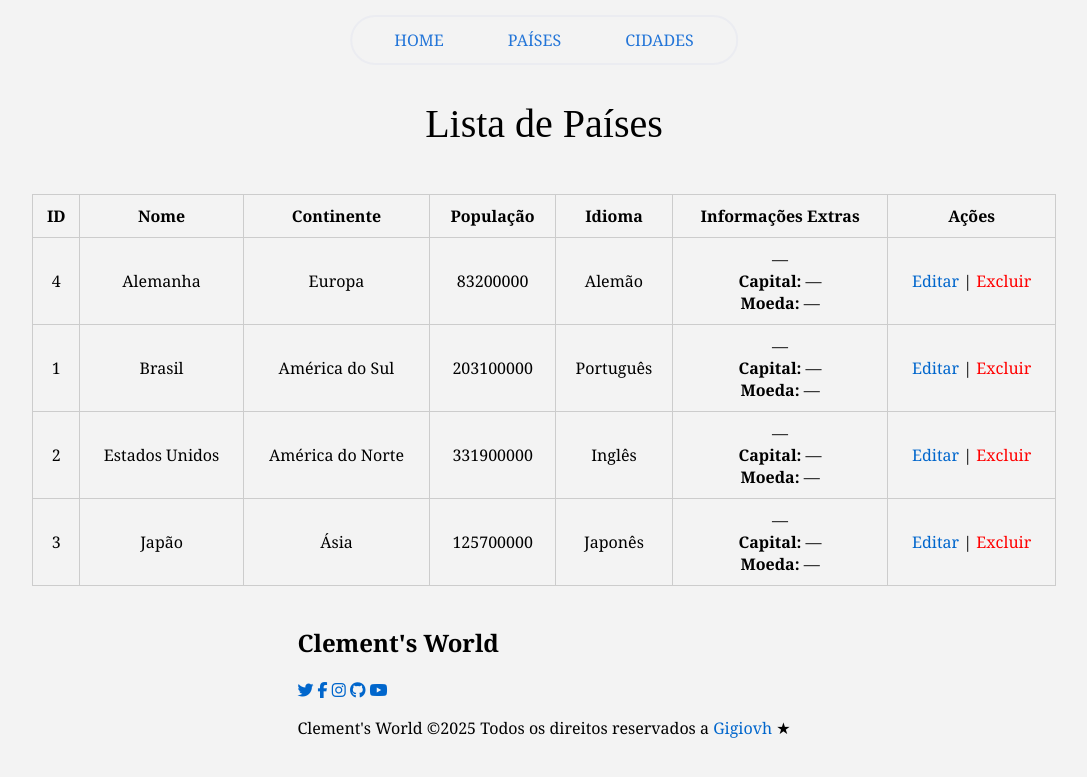
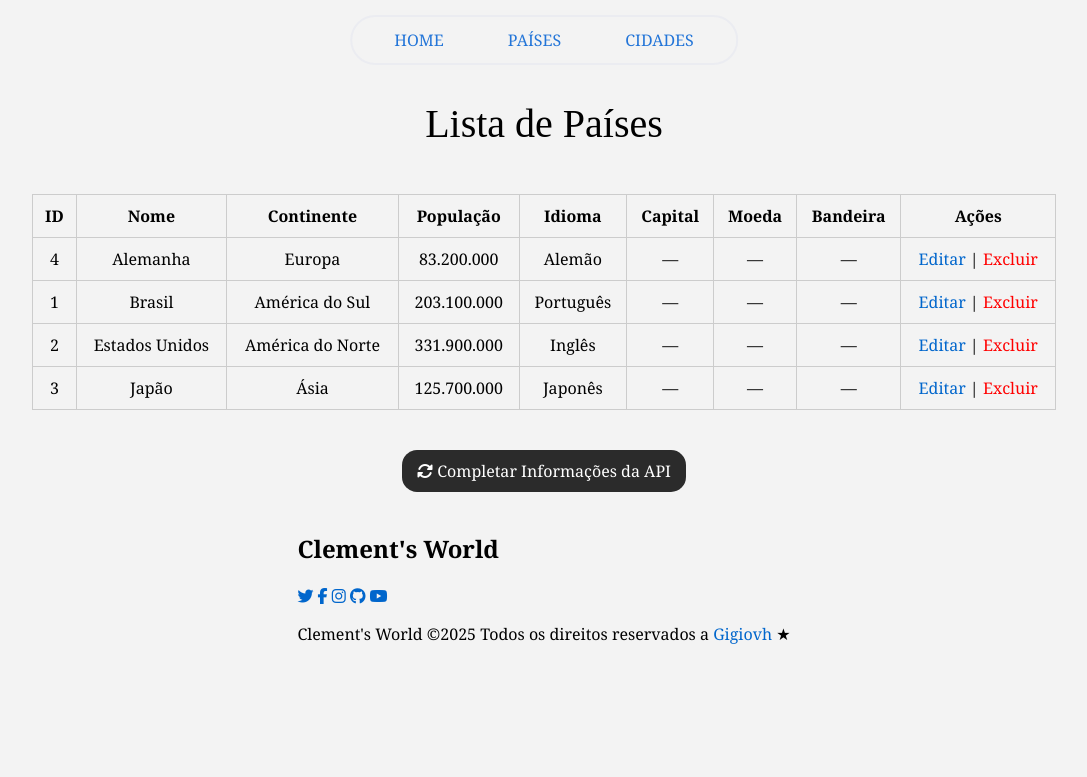
Before and after one commit to Gigiovh/Crud-Mundo, a PHP site: page /pais/listar.php in a window 1280 px wide. Shown: the top 777 px of the page, without its empty margins (96-1183 px from the left). Run offline with PHP 8.4, Linux system fonts and the light colour scheme; data comes from the database, SQL or seed files in the repository; data that the repository does not hold is empty; a stand-in replaces the project's code that opens the database connection; some libraries are stand-ins or nearby versions; some web fonts are replaced.

Commit message:
Update listar.php
API paises

```diff
--- a/src/pais/listar.php
+++ b/src/pais/listar.php
@@ -1,6 +1,126 @@
-<?php include("../conexao.php"); ?>
+<?php include("../conexao.php");
+
+function verificarECriarColunas($conn) {
+    $colunas = [
+        'capital' => 'VARCHAR(100) DEFAULT NULL',
+        'moeda' => 'VARCHAR(50) DEFAULT NULL',
+        'bandeira' => 'VARCHAR(255) DEFAULT NULL'
+    ];
+
+    foreach ($colunas as $coluna => $tipo) {
+        $result = $conn->query("SHOW COLUMNS FROM tb_pais LIKE '$coluna'");
+        if ($result->num_rows == 0) {
+            $conn->query("ALTER TABLE tb_pais ADD COLUMN $coluna $tipo");
+        }
+    }
+}
+
+
+verificarECriarColunas($conn);
+
+function completarInformacoesPaisesAPI($conn) {
+
+    $result = $conn->query("SELECT id_pais, nome FROM tb_pais WHERE capital IS NULL OR moeda IS NULL OR bandeira IS NULL");
+
+    if (!$result) {
+        return ['success' => false, 'message' => "❌ Erro ao buscar países do banco."];
+    }
+
+    if ($result->num_rows === 0) {
+        return ['success' => true, 'message' => "✅ Todos os países já têm informações completas.", 'count' => 0];
+    }
+
+    $atualizadosCount = 0;
+    $errosCount = 0;
+
+    while ($row = $result->fetch_assoc()) {
+        $idPais = $row['id_pais'];
+        $nomePais = $row['nome'];
+
+        echo "<!-- Processando: $nomePais -->\n"; // Debug
+
+        // Buscar informações do país na API
+        $apiUrl = "https://restcountries.com/v3.1/name/" . urlencode($nomePais);
+
+        $ch = curl_init();
+        curl_setopt($ch, CURLOPT_URL, $apiUrl);
+        curl_setopt($ch, CURLOPT_RETURNTRANSFER, true);
+        curl_setopt($ch, CURLOPT_TIMEOUT, 10);
+        curl_setopt($ch, CURLOPT_SSL_VERIFYPEER, false);
+        $resp = curl_exec($ch);
+        $httpCode = curl_getinfo($ch, CURLINFO_HTTP_CODE);
+        $error = curl_error($ch);
+        curl_close($ch);
+
+        if ($resp && $httpCode === 200) {
+            $dados = json_decode($resp, true);
+
+            if (is_array($dados) && isset($dados[0])) {
+                $paisData = $dados[0];
+
+
+                $capital = isset($paisData['capital'][0]) ? $paisData['capital'][0] : 'Desconhecida';
+                $bandeira = $paisData['flags']['png'] ?? $paisData['flags']['svg'] ?? '';
+
+                $moeda = 'Desconhecida';
+                if (!empty($paisData['currencies']) && is_array($paisData['currencies'])) {
+                    $moedas = [];
+                    foreach ($paisData['currencies'] as $currencyCode => $currency) {
+                        $moedas[] = $currency['name'] ?? $currencyCode;
+                    }
+                    $moeda = implode(', ', array_filter($moedas));
+                }
+
+
+                $capital = mb_substr(trim($capital), 0, 100);
+                $moeda = mb_substr(trim($moeda), 0, 50);
+                $bandeira = mb_substr(trim($bandeira), 0, 255);
+
+                $stmt = $conn->prepare("UPDATE tb_pais SET capital = ?, moeda = ?, bandeira = ? WHERE id_pais = ?");
+                if ($stmt) {
+                    $stmt->bind_param("sssi", $capital, $moeda, $bandeira, $idPais);
+                    if ($stmt->execute()) {
+                        $atualizadosCount++;
+                    } else {
+                        $errosCount++;
+                    }
+                    $stmt->close();
+                } else {
+                    $errosCount++;
+                }
+            } else {
+                $errosCount++;
+            }
+        } else {
+            $errosCount++;
+        }
+    }
+
+    $mensagem = "✅ Informações completadas! $atualizadosCount países atualizados.";
+    if ($errosCount > 0) {
+        $mensagem .= " $errosCount países com erro.";
+    }
+
+    return [
+        'success' => true,
+        'message' => $mensagem,
+        'count' => $atualizadosCount
+    ];
+}
+
+if (isset($_GET['completar']) && $_GET['completar'] == 'true') {
+    $resultado = completarInformacoesPaisesAPI($conn);
+
+    if ($resultado['success']) {
+        $mensagemSucesso = $resultado['message'];
+    } else {
+        $mensagemErro = $resultado['message'];
+    }
+}
+?>
 <!DOCTYPE html>
 <html lang="pt-br">
+
 <head>
     <meta charset="UTF-8">
     <title>Países</title>
@@ -11,8 +131,10 @@
     <link rel="stylesheet" href="https://cdnjs.cloudflare.com/ajax/libs/font-awesome/6.6.0/css/all.min.css">
     <link rel="preconnect" href="https://fonts.googleapis.com">
     <link rel="preconnect" href="https://fonts.gstatic.com" crossorigin>
-<link href="https://fonts.googleapis.com/css2?family=Noto+Serif:ital,wght@0,100..900;1,100..900&display=swap" rel="stylesheet">
+    <link href="https://fonts.googleapis.com/css2?family=Noto+Serif:ital,wght@0,100..900;1,100..900&display=swap"
+        rel="stylesheet">
 </head>
+
 <body>
 
     <nav class="test">
@@ -22,59 +144,68 @@
                 <a href="listar.php">Países</a>
                 <ul>
                     <li><a href="adicionar.php">Adicionar</a></li>
-
+                    <li><a href="listar.php?completar=true" onclick="return confirm('Esta ação buscará capital, moeda e bandeira para os países que não têm essas informações. Deseja continuar?')">Completar Informações da API</a></li>
                 </ul>
             </li>
             <li>
                 <a href="../cidade/listar_cidade.php">Cidades</a>
                 <ul>
                     <li><a href="../cidade/adicionar_cidade.php">Adicionar</a></li>
-
                 </ul>
+            </li>
         </ul>
     </nav>
 
+    <!-- Mensagens de sucesso/erro -->
+    <?php if (isset($mensagemSucesso)): ?>
+        <div style="background: #d4edda; color: #155724; padding: 15px; margin-top: 100px; border-radius: 5px; border: 1px solid #c3e6cb;">
+            <?php echo $mensagemSucesso; ?>
+        </div>
+    <?php endif; ?>
+
+    <?php if (isset($mensagemErro)): ?>
+        <div style="background: #f8d7da; color: #721c24; padding: 15px; margin-top: 100px; border-radius: 5px; border: 1px solid #f5c6cb;">
+            <?php echo $mensagemErro; ?>
+        </div>
+    <?php endif; ?>
+
     <!-- Listagem de países -->
+    <h1 style="margin-top: 100px;">Lista de Países</h1>
 
-<h1 style="  margin-top: 100px;">Lista de Países</h1>
     <table>
         <tr>
-  <th>ID</th><th>Nome</th><th>Continente</th><th>População</th><th>Idioma</th><th>Informações Extras</th><th>Ações</th>
+            <th>ID</th>
+            <th>Nome</th>
+            <th>Continente</th>
+            <th>População</th>
+            <th>Idioma</th>
+            <th>Capital</th>
+            <th>Moeda</th>
+            <th>Bandeira</th>
+            <th>Ações</th>
         </tr>
 
         <?php
 $result = $conn->query("SELECT * FROM tb_pais ORDER BY nome");
 
+if ($result && $result->num_rows > 0) {
     while ($row = $result->fetch_assoc()) {
-    // --- API REST COUNTRIES ---
-    $paisNome = urlencode($row['nome']);
-    $apiUrl = "https://restcountries.com/v3.1/name/$paisNome?fullText=true";
+        $bandeira = (!empty($row['bandeira']))
+            ? "<img src='" . htmlspecialchars($row['bandeira'], ENT_QUOTES) . "' width='40' alt='Bandeira'>"
+            : "—";
 
-    $bandeira = $capital = $moeda = "—";
-
-    $apiData = @file_get_contents($apiUrl);
-    if ($apiData !== false) {
-        $dados = json_decode($apiData, true);
-        if (is_array($dados) && isset($dados[0])) {
-            $paisData = $dados[0];
-            $bandeira = isset($paisData['flags']['png']) ? "<img src='" . htmlspecialchars($paisData['flags']['png'], ENT_QUOTES) . "' width='40'>" : "—";
-            $capital = $paisData['capital'][0] ?? 'N/A';
-            $moeda = isset($paisData['currencies']) ? implode(', ', array_keys($paisData['currencies'])) : '—';
-        }
-    }
-    // --------------------------
+        $capital = !empty($row['capital']) ? $row['capital'] : '—';
+        $moeda = !empty($row['moeda']) ? $row['moeda'] : '—';
 
         echo "<tr>
                 <td>{$row['id_pais']}</td>
                 <td>{$row['nome']}</td>
                 <td>{$row['continente']}</td>
-            <td>{$row['populacao']}</td>
+                <td>" . number_format($row['populacao'], 0, ',', '.') . "</td>
                 <td>{$row['idioma']}</td>
-            <td>
-                $bandeira<br>
-                <strong>Capital:</strong> $capital<br>
-                <strong>Moeda:</strong> $moeda
-            </td>
+                <td>{$capital}</td>
+                <td>{$moeda}</td>
+                <td>{$bandeira}</td>
                 <td>
                     <a href='editar.php?id={$row['id_pais']}'>Editar</a> |
                     <a href='excluir.php?id={$row['id_pais']}' onclick='return confirm(\"Tem certeza?\")'>
@@ -83,13 +214,20 @@ while ($row = $result->fetch_assoc()) {
                 </td>
               </tr>";
     }
+} else {
+    echo "<tr><td colspan='9' style='text-align: center;'>Nenhum país encontrado.</td></tr>";
+}
 ?>
     </table>
-
+    <div style="margin: 20px 0;">
+        <a href="listar.php?completar=true" onclick="return confirm('Esta ação buscará capital, moeda e bandeira para os países. Deseja continuar?')"
+           style="background: #2b2b2bff; color: white; padding: 10px 15px; text-decoration: none; border-radius: 15px; display: inline-block;">
+            <i class="fas fa-sync-alt"></i> Completar Informações da API
+        </a>
+    </div>
     <!-- Footer -->
     <footer class="footer">
         <h2 class="footer-logo">Clement's World</h2>
-
 
         <div class="footer-social">
             <a href="https://twitter.com" target="_blank"><i class="fab fa-twitter"></i></a>
@@ -99,10 +237,12 @@ while ($row = $result->fetch_assoc()) {
             <a href="https://youtube.com" target="_blank"><i class="fab fa-youtube"></i></a>
         </div>
 
+
         <p class="footer-copy">
             Clement's World ©2025 Todos os direitos reservados a <a href="https://github.com/Gigiovh">Gigiovh</a>
             <span class="heart">★</span>
         </p>
     </footer>
 </body>
+
 </html>
```
Lines whose indentation alone changed are shown as unchanged.
